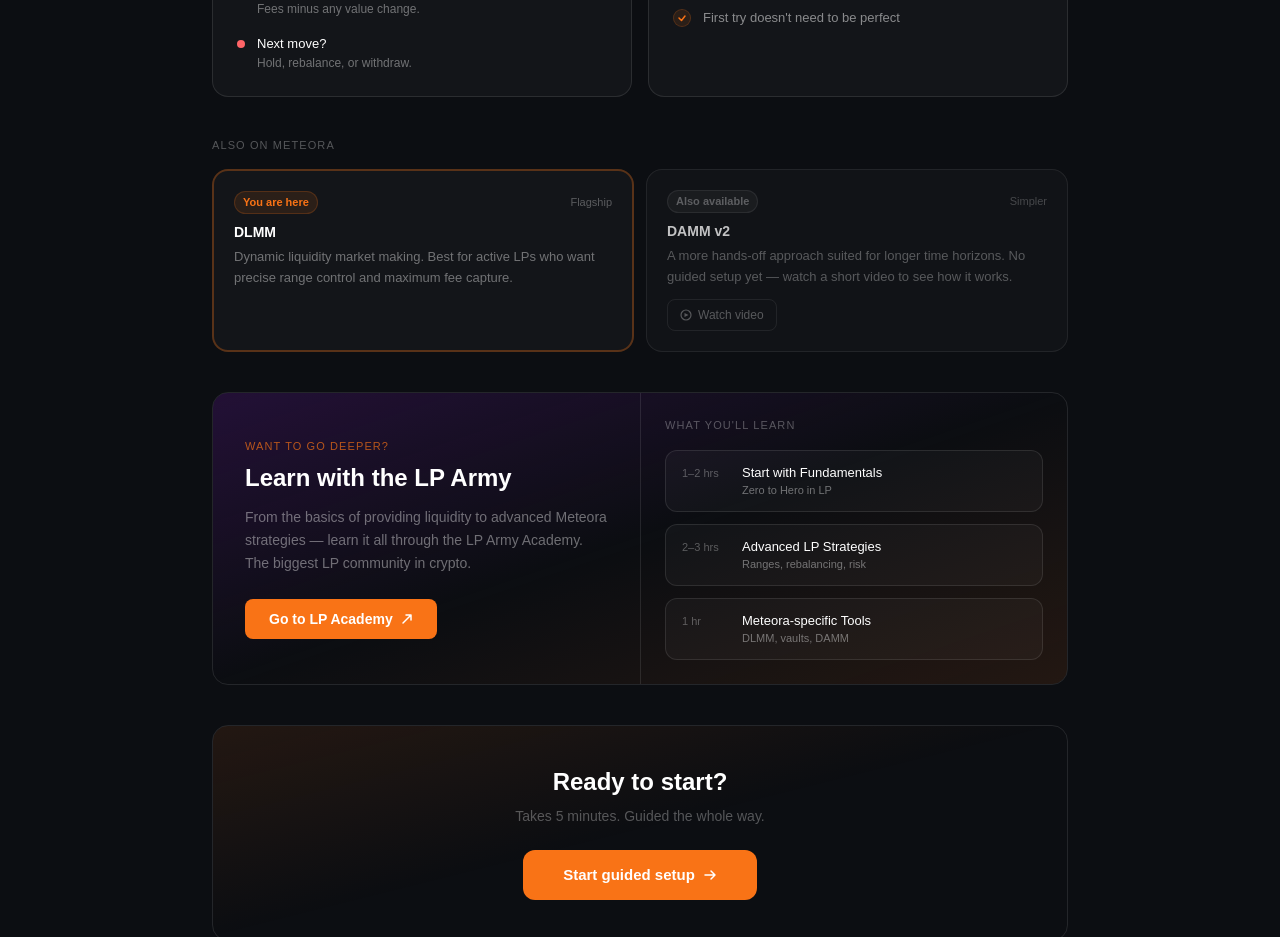
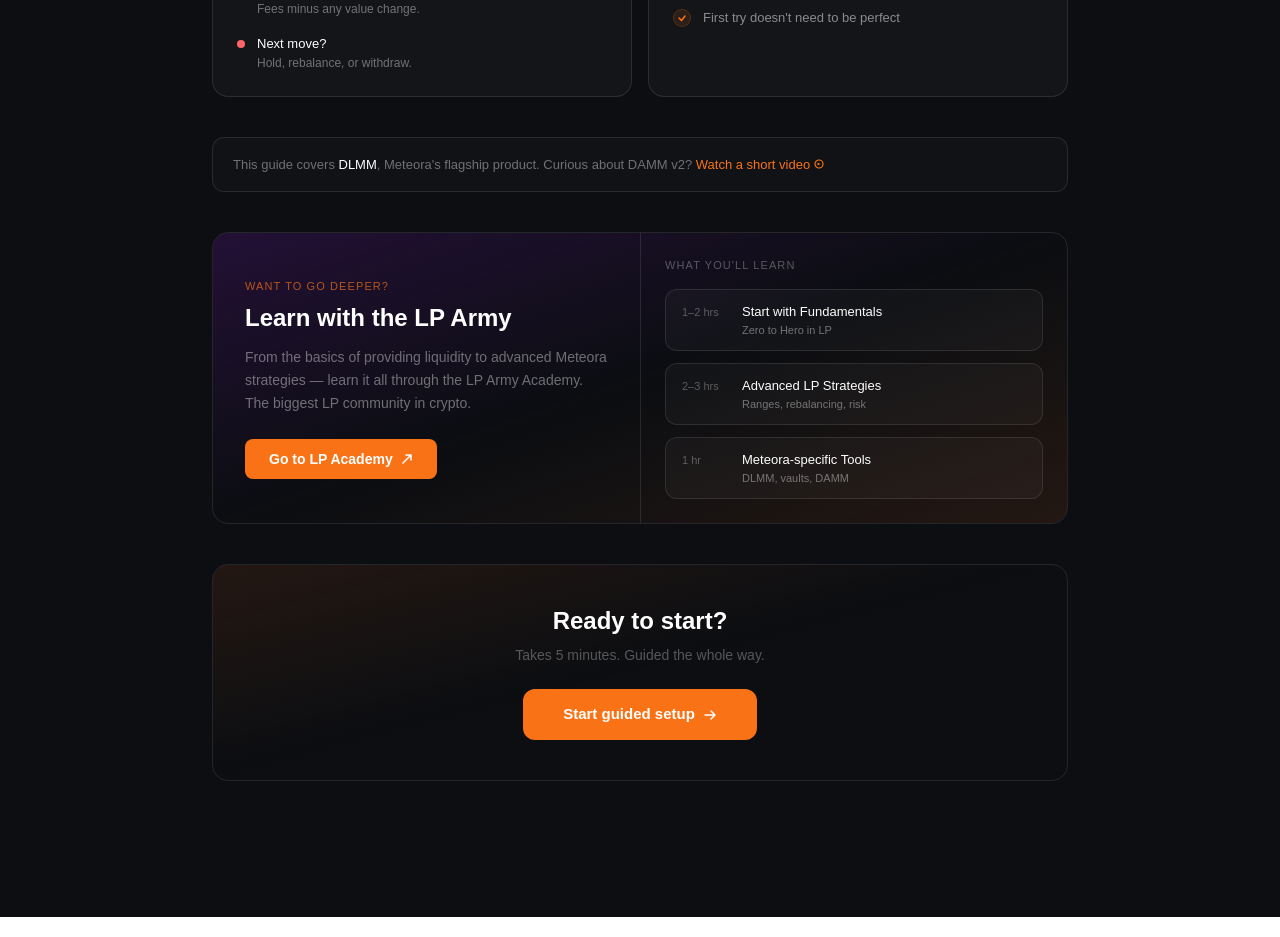
Before and after one commit to zaikshev88/meteora-starter, a Next.js app: page / in a window 1280 px wide. Shown: the part 2460-3397 px from the top of the page. Built offline with nearby package versions, Linux system fonts and the light colour scheme.

Commit message:
Reframe DAMM v2 again

```diff
--- a/app/page.tsx
+++ b/app/page.tsx
@@ -234,36 +234,18 @@
           </div>
         </div>
 
-        {/* ── Also on Meteora ── */}
-        <div className="my-10">
-          <p className="text-[11px] font-medium text-white/30 uppercase tracking-widest mb-4">Also on Meteora</p>
-          <div className="grid grid-cols-1 sm:grid-cols-2 gap-3">
-            {/* DLMM */}
-            <div className="bg-white/[0.03] border-2 border-[#F97316]/30 rounded-2xl p-5">
-              <div className="flex items-center justify-between mb-2">
-                <span className="text-[11px] font-semibold px-2 py-0.5 rounded-full bg-[#F97316]/10 text-[#F97316] border border-[#F97316]/20">You are here</span>
-                <span className="text-[11px] text-white/30">Flagship</span>
-              </div>
-              <h3 className="text-sm font-bold text-white mb-1">DLMM</h3>
-              <p className="text-[13px] text-white/40 leading-relaxed">Dynamic liquidity market making. Best for active LPs who want precise range control and maximum fee capture.</p>
-            </div>
-            {/* DAMM v2 */}
-            <div className="bg-white/[0.03] border border-white/10 rounded-2xl p-5 opacity-75">
-              <div className="flex items-center justify-between mb-2">
-                <span className="text-[11px] font-semibold px-2 py-0.5 rounded-full bg-white/5 text-white/40 border border-white/10">Also available</span>
-                <span className="text-[11px] text-white/30">Simpler</span>
-              </div>
-              <h3 className="text-sm font-bold text-white mb-1">DAMM v2</h3>
-              <p className="text-[13px] text-white/40 leading-relaxed">A more hands-off approach suited for longer time horizons. No guided setup yet — watch a short video to see how it works.</p>
-              <button className="mt-3 inline-flex items-center gap-1.5 text-[12px] text-white/40 border border-white/10 px-3 py-1.5 rounded-lg hover:text-white hover:border-white/20 transition-colors">
-                <svg width="12" height="12" viewBox="0 0 12 12" fill="none">
-                  <circle cx="6" cy="6" r="5" stroke="currentColor" strokeWidth="1.2"/>
-                  <path d="M4.5 4l4 2-4 2V4z" fill="currentColor"/>
-                </svg>
-                Watch video
-              </button>
-            </div>
-          </div>
+        {/* ── DAMM v2 callout ── */}
+        <div className="flex items-center gap-2 my-10 px-5 py-4 bg-white/[0.02] border border-white/10 rounded-xl">
+          <p className="text-[13px] text-white/40 leading-relaxed">
+            This guide covers <span className="text-white font-medium">DLMM</span>, Meteora's flagship product. Curious about DAMM v2?{" "}
+            <a href="#" className="text-[#F97316] hover:underline inline-flex items-center gap-1">
+              Watch a short video
+              <svg width="10" height="10" viewBox="0 0 10 10" fill="none">
+                <circle cx="5" cy="5" r="4" stroke="currentColor" strokeWidth="1.2"/>
+                <path d="M3.5 3.5l3 1.5-3 1.5V3.5z" fill="currentColor"/>
+              </svg>
+            </a>
+          </p>
         </div>
 
         {/* ── LP Army / Academy ── */}
```
